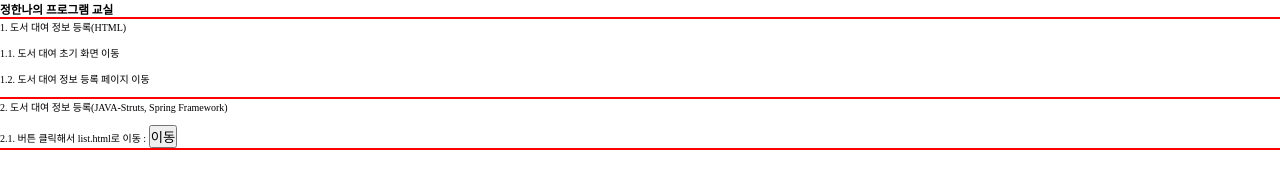
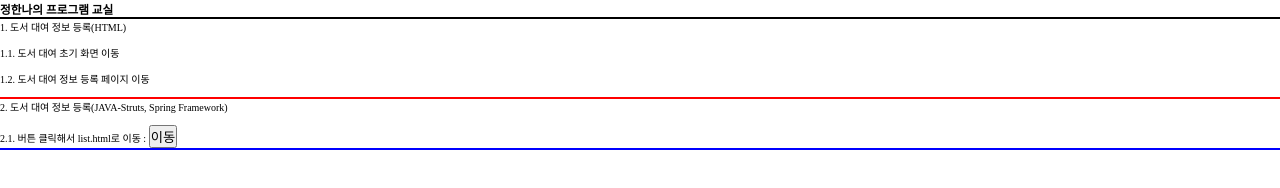
Before and after one commit to hatemarry/hanna.home1, a plain HTML site: page index.html in a window 1280 px wide. Drawn offline with Linux system fonts and the light colour scheme.

Commit message:
Update index.html

```diff
--- a/index.html
+++ b/index.html
@@ -10,7 +10,7 @@
 <body>
 
 <h3> 정한나의 프로그램 교실 </h3>
-<hr color = "red">
+<hr color = "black">
 
 1. 도서 대여 정보 등록(HTML) <br><br>
 
@@ -27,6 +27,6 @@
 <!-- 일반 버튼, 단 onclick ="" 즉 click 인식으로 로직 실행 가능한 이벤터 처리 속성(핸들러) 활용 -->
 2.1. 버튼 클릭해서 list.html로 이동 : <button onclick="location.href='list.html'">이동</button>
 
-<hr color = "red">
+<hr color = "blue">
 </body>
 </html>
```
